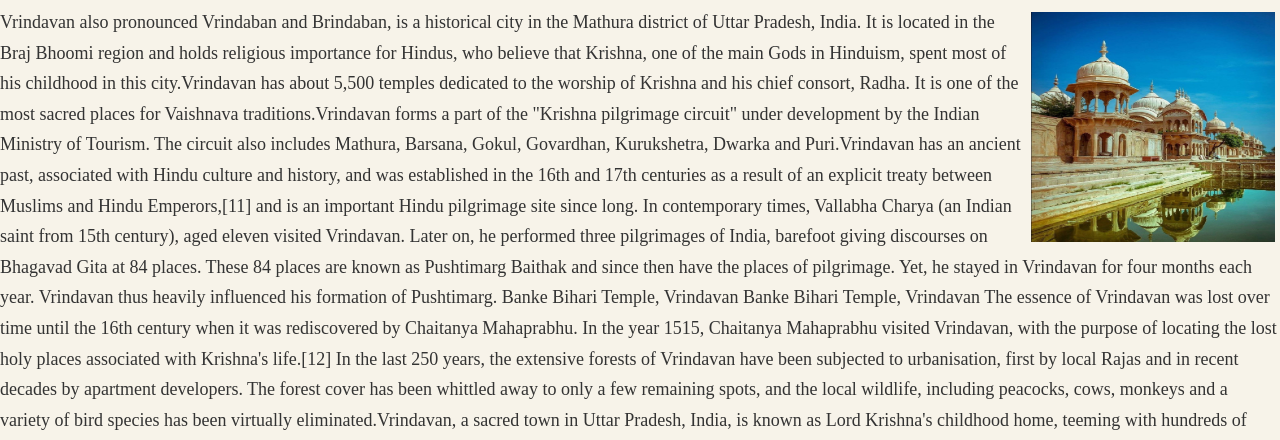
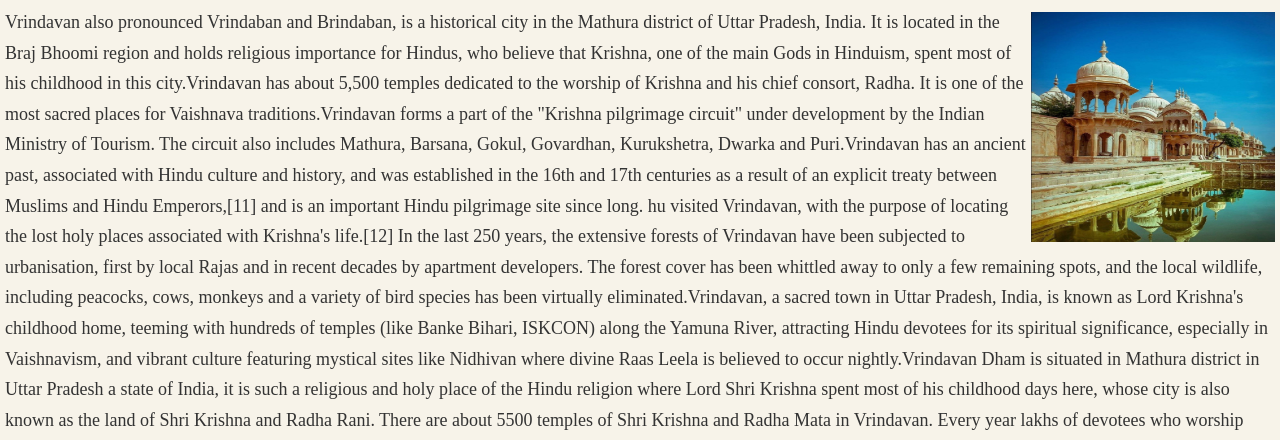
Before and after one commit to shrutideveloper18/vrindavan-travel-guide, a plain HTML site: page index.html in a window 1280 px wide. Shown: the part 355-795 px from the top of the page. Drawn offline with Linux system fonts and the light colour scheme; a script that the page names is missing.

Commit message:
Update index.html

```diff
--- a/index.html
+++ b/index.html
@@ -20,7 +20,7 @@
     <h1 style="font-family:Georgia, 'Times New Roman', Times, serif;">VRIDAVAN-THE CITY OF LORD KRISHNA </h1>
     <div class="introduction">
         <img src="p2.jpg" alt="PHOTO" width="244">
-        <div>Vrindavan also pronounced Vrindaban and Brindaban, is a historical city in the Mathura district of Uttar
+        <div style="margin: 5px;">Vrindavan also pronounced Vrindaban and Brindaban, is a historical city in the Mathura district of Uttar
             Pradesh, India. It is located in the Braj Bhoomi region and holds religious importance for Hindus, who
             believe that Krishna, one of the main Gods in Hinduism, spent most of his childhood in this city.Vrindavan
             has about 5,500 temples dedicated to the worship of Krishna and his chief consort, Radha. It is one of the
@@ -30,15 +30,7 @@
             was established in the 16th and 17th centuries as a result of an explicit treaty between Muslims and Hindu
             Emperors,[11] and is an important Hindu pilgrimage site since long.
 
-            In contemporary times, Vallabha Charya (an Indian saint from 15th century), aged eleven visited Vrindavan.
-            Later on, he performed three pilgrimages of India, barefoot giving discourses on Bhagavad Gita at 84 places.
-            These 84 places are known as Pushtimarg Baithak and since then have the places of pilgrimage. Yet, he stayed
-            in Vrindavan for four months each year. Vrindavan thus heavily influenced his formation of Pushtimarg.
-
-            Banke Bihari Temple, Vrindavan
-            Banke Bihari Temple, Vrindavan
-            The essence of Vrindavan was lost over time until the 16th century when it was rediscovered by Chaitanya
-            Mahaprabhu. In the year 1515, Chaitanya Mahaprabhu visited Vrindavan, with the purpose of locating the lost
+            hu visited Vrindavan, with the purpose of locating the lost
             holy places associated with Krishna's life.[12]
 
             In the last 250 years, the extensive forests of Vrindavan have been subjected to urbanisation, first by
```
